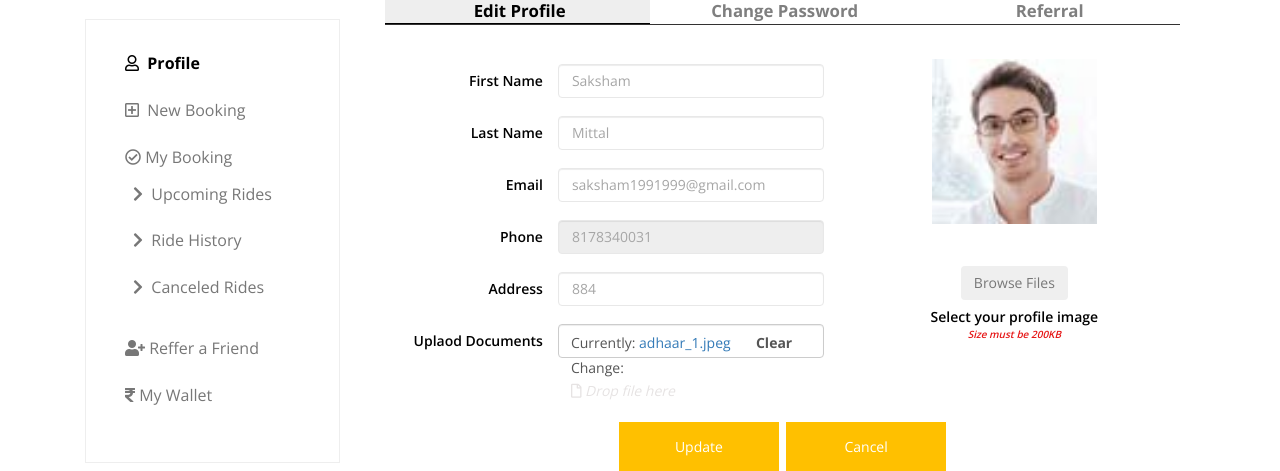
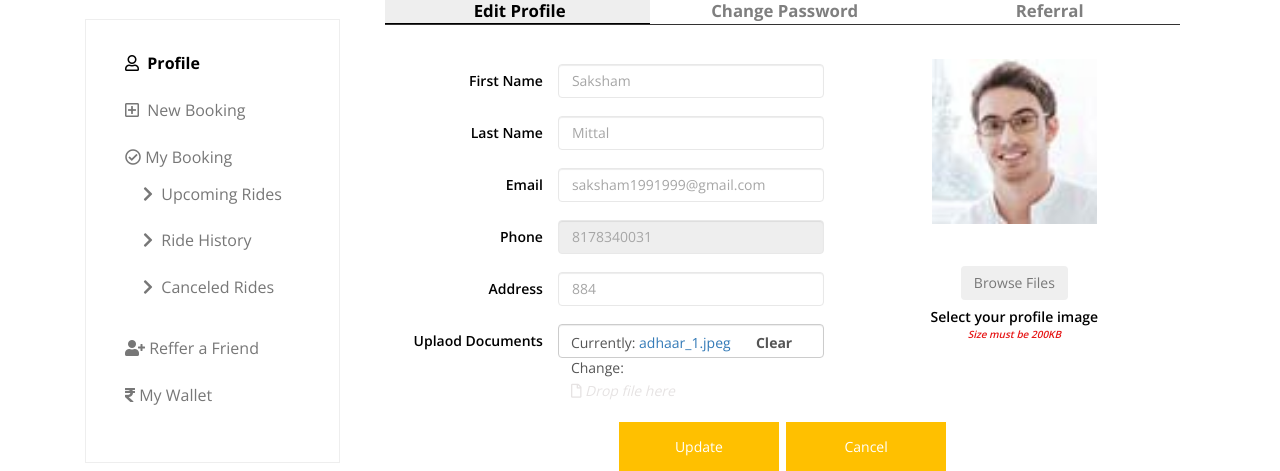
Before and after one commit to saksham1991999/taxotaxi, a Django app: page /customer/ in a window 1280 px wide, after a click on "My Booking". Shown: the part 231-702 px from the top of the page. Run offline with Django 3.2, Linux system fonts and the light colour scheme; a user stored in the database is signed in; data comes from the database, SQL or seed files in the repository; grey boxes labelled with a size stand in for pictures from a placeholder-image service; parts of the project's set-up code (start-up, migrations or seed data) failed here and were passed over; some libraries are stand-ins or nearby versions; some web fonts are replaced.

Commit message:
Update customer_dashboard.html

```diff
--- a/templates/Customer Dashboard/customer_dashboard.html
+++ b/templates/Customer Dashboard/customer_dashboard.html
@@ -120,7 +120,7 @@
     text-decoration: none;
   }
 
-  .row1 .active{
+  .row1 .active a{
     /*border-bottom: 1px solid black;*/
     /*background-color: #eee;*/
     color: black !important;
@@ -240,7 +240,7 @@
     border-color: #84a9ac;
   }
 
-  .row1 li:hover {
+  .row1 li a:hover {
     /*color: black;*/
     font-weight: bold;
   }
@@ -373,7 +373,7 @@
     <div class="row">
         <div class="col-md-12 col-sm-12">
              <!-- s/////////////////Side dashboard///////////////////////// -->
-            <div class="col-md-3 adjustDashboard" style="margin-top: 80px">
+            <div class="col-md-3 adjustDashboard" id="left-nav-tab" style="margin-top: 80px">
                 <div class=" container1">
                     <ul class="row row1" style="list-style-type: none;">
                       <li class="active row1">
@@ -386,20 +386,20 @@
                       </li>
                       <li  class="row row1" data-toggle="collapse" data-target="#collapseExample"  aria-expanded="false" aria-controls="collapseExample">
                         <a><i class="far fa-check-circle"></i>&nbsp;My Booking</a>
-                         <div class="collapse" id="collapseExample">
-                             <div class="row row1">
+                         <ul class="collapse" id="collapseExample" style="list-style-type: none;padding-inline-start: 10px;">
+                             <li class=" row1">
                                 <a href="#upcomingRides" data-toggle="tab">
                                   <i class="fas fa-chevron-right"></i>&nbsp;&nbsp;Upcoming Rides</a>
-                             </div>
-                             <div class="row row1">
+                             </li>
+                             <li class="row row1">
                                 <a href="#rideHistory" data-toggle="tab">
                                   <i class="fas fa-chevron-right"></i>&nbsp;&nbsp;Ride History</a>
-                             </div>
-                             <div class="row row1">
+                             </li>
+                             <li class="row row1">
                                 <a href="#canceledRides" data-toggle="tab">
                                   <i class="fas fa-chevron-right"></i>&nbsp;&nbsp;Canceled Rides</a>
-                             </div>
-                         </div>
+                             </li>
+                         </ul>
 
                       </li>
                       <li class="row row1">
@@ -408,11 +408,11 @@
                       </li>
                       <li class="row row1" data-toggle="collapse" data-target="#collapseExample1"  aria-expanded="false" aria-controls="collapseExample1">
                         <a><i class="fas fa-rupee-sign"></i>&nbsp;My Wallet</a>
-                           <div class="collapse" id="collapseExample1">
-                              <div class="card card-body">
+                           <ul class="collapse" id="collapseExample1">
+                              <li class="card card-body">
                                    Your Wallet Balance Is : Rs {{ request.user.wallet_balance }}
-                              </div>
-                           </div>
+                              </li>
+                           </ul>
                        </li>
                     </ul>
                 </div>
```
